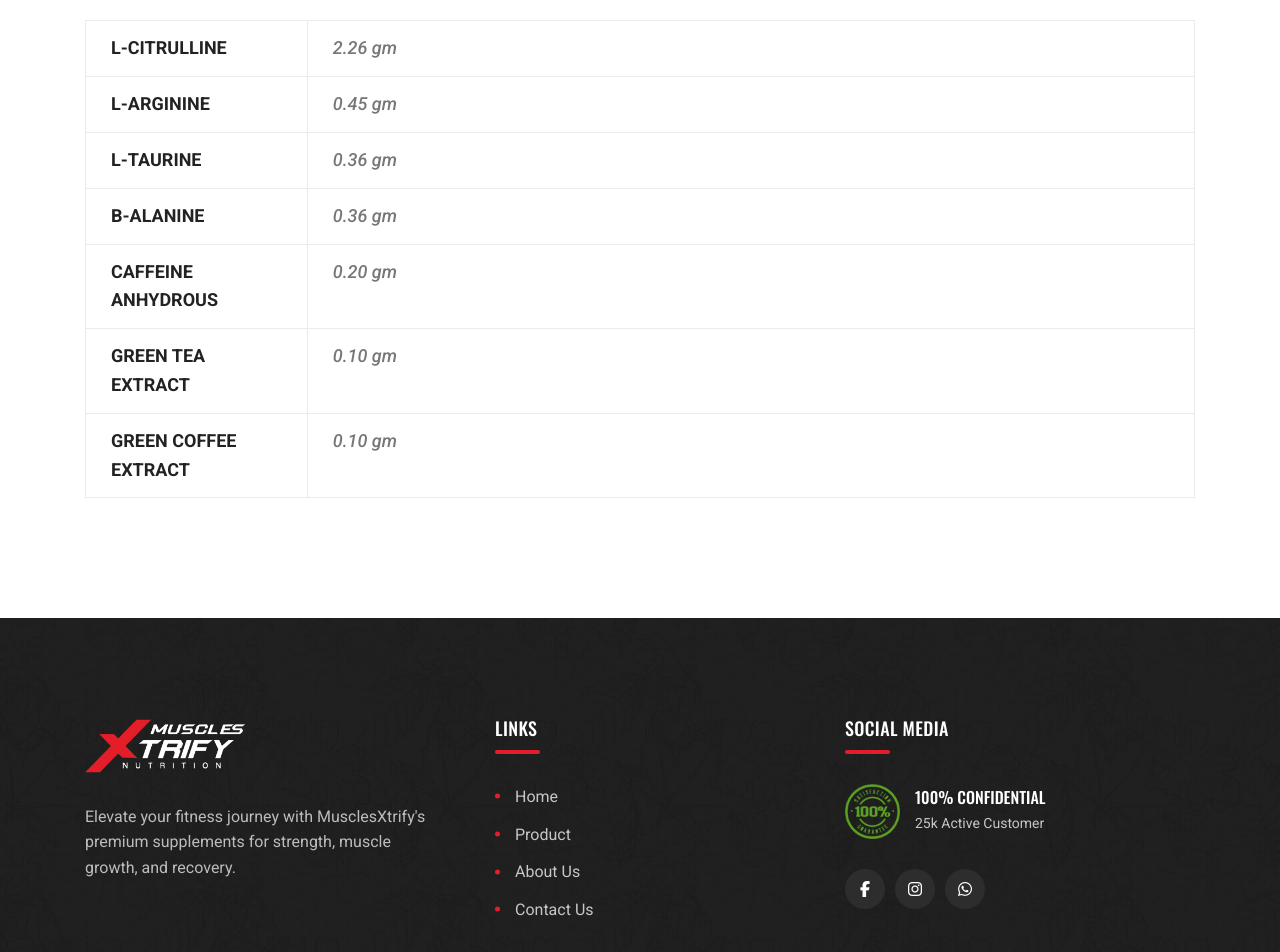
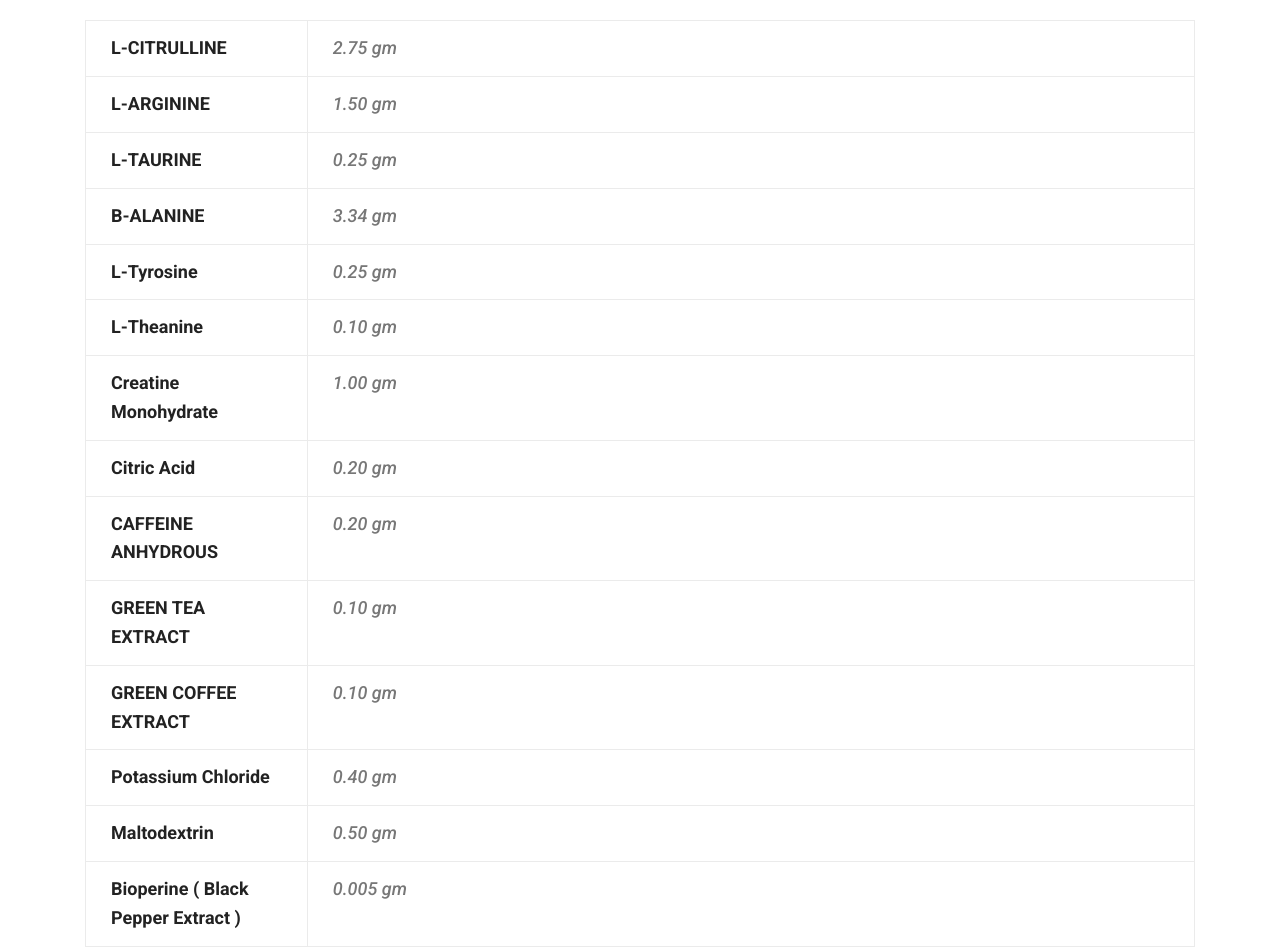
Before and after one commit to GomziServies/MusclesXtrify, a React (Create React App) app: page /pre-workout in a window 1280 px wide. Shown: the part 2520-3472 px from the top of the page. Built offline with nearby package versions, Linux system fonts and the light colour scheme.

Commit message:
design change

```diff
--- a/src/pages/nutrition/supplements.jsx
+++ b/src/pages/nutrition/supplements.jsx
@@ -75,8 +75,8 @@ function Supplements() {
               </div>
             </div>
             <div className="tg-shop-wrapper">
-              <div className="row justify-content-center">
-                <div className="col-lg-6 col-md-6">
+            <div className="row justify-content-center">
+                <div className="col-lg-4 col-12">
                   <div className="tg-shop-item text-center">
                     <div className="tg-shop-thumb">
                       <a href="whey-protein-powder?flavor=Chocolate&size=1kg">
@@ -92,14 +92,18 @@ function Supplements() {
                     <div className="tg-shop-content">
                       <h4 className="title">
                         <a href="whey-protein-powder?flavor=Chocolate&size=1kg">
-                          Whey Protein Chocolate-1kg
+                          Premium whey Protein
                         </a>
                       </h4>
-                      <div className="tg-shop-price">₹ 2,275/-</div>
+                      <div className="tg-shop-price inner-shop-details-price justify-content-center d-flex">
+                        <b>₹ 2,275/-</b>
+                        <span class="old-prices">₹3500/-</span>
+                        <h5 class="stock-status ml-3 mb-0">35%</h5>
+                      </div>
                     </div>
                   </div>
                 </div>
-                <div className="col-lg-6 col-md-6">
+                {/* <div className="col-lg-6 col-md-6">
                   <div className="tg-shop-item text-center">
                     <div className="tg-shop-thumb">
                       <a href="whey-protein-powder?flavor=Mocha Coffee&size=1kg">
@@ -167,8 +171,8 @@ function Supplements() {
                       <div className="tg-shop-price">₹ 4,200/-</div>
                     </div>
                   </div>
-                </div>
-                <div className="col-lg-6 col-md-6">
+                </div> */}
+                <div className="col-lg-4 col-12">
                   <div className="tg-shop-item text-center">
                     <div className="tg-shop-thumb">
                       <a href="creatine-supplements">
@@ -185,11 +189,15 @@ function Supplements() {
                       <h4 className="title">
                         <a href="creatine-supplements">Creatine Monohydrate</a>
                       </h4>
-                      <div className="tg-shop-price">₹ 810/-</div>
+                      <div className="tg-shop-price inner-shop-details-price justify-content-center d-flex">
+                        <b>₹ 810/-</b>
+                        <span class="old-prices">₹1800/-</span>
+                        <h5 class="stock-status ml-3 mb-0">55%</h5>
+                      </div>
                     </div>
                   </div>
                 </div>
-                <div className="col-lg-6 col-md-6">
+                <div className="col-lg-4 col-12">
                   <div className="tg-shop-item text-center">
                     <div className="tg-shop-thumb">
                       <a href="pre-workout">
@@ -206,7 +214,11 @@ function Supplements() {
                       <h4 className="title">
                         <a href="pre-workout">MusclesXtrify Pre Workout</a>
                       </h4>
-                      <div className="tg-shop-price">₹ 1,125/-</div>
+                      <div className="tg-shop-price inner-shop-details-price justify-content-center d-flex">
+                        <b>₹ 1,125/-</b>
+                        <span class="old-prices">₹2500/-</span>
+                        <h5 class="stock-status ml-3 mb-0">55%</h5>
+                      </div>
                     </div>
                   </div>
                 </div>
--- a/src/pages/products/pre-workout-supplements.jsx
+++ b/src/pages/products/pre-workout-supplements.jsx
@@ -334,14 +334,10 @@ function PureGoPreWorkout() {
                         <h4 class="title mt-5">Direction For Use :</h4>
                         <ul class="product-desc-list list-wrap">
                           <li>
-                            Take 5g (scoop for beginners) once a day with 200 -
-                            220 ml chilled water for an adult or as per
-                            Healthcare Expert.
+                            Take 5g (scoop for beginners) once a day with 200 - 220 ml chilled water for an adult or as per Healthcare Expert.
                           </li>
                           <li>
-                            Take 10g (scoop for professionals) once a day with
-                            380 - 400 ml for an adult or as per Healthcare
-                            Expert.
+                            Take 10g (scoop for professionals) once a day with 380 - 400 ml for an adult or as per Healthcare Expert.
                           </li>
                         </ul>
                       </div>
@@ -381,19 +377,35 @@ function PureGoPreWorkout() {
                           <tbody>
                             <tr>
                               <th scope="row">L-CITRULLINE</th>
-                              <td>2.26 gm</td>
+                              <td>2.75 gm</td>
                             </tr>
                             <tr>
                               <th scope="row">L-ARGININE</th>
-                              <td>0.45 gm</td>
+                              <td>1.50 gm</td>
                             </tr>
                             <tr>
                               <th scope="row">L-TAURINE</th>
-                              <td>0.36 gm</td>
+                              <td>0.25 gm</td>
                             </tr>
                             <tr>
                               <th scope="row">B-ALANINE</th>
-                              <td>0.36 gm</td>
+                              <td>3.34 gm</td>
+                            </tr>
+                            <tr>
+                              <th scope="row">L-Tyrosine</th>
+                              <td>0.25 gm</td>
+                            </tr>
+                            <tr>
+                              <th scope="row">L-Theanine</th>
+                              <td>0.10 gm</td>
+                            </tr>
+                            <tr>
+                              <th scope="row">Creatine Monohydrate</th>
+                              <td>1.00 gm</td>
+                            </tr>
+                            <tr>
+                              <th scope="row">Citric Acid</th>
+                              <td>0.20 gm</td>
                             </tr>
                             <tr>
                               <th scope="row">CAFFEINE ANHYDROUS</th>
@@ -406,6 +418,18 @@ function PureGoPreWorkout() {
                             <tr>
                               <th scope="row">GREEN COFFEE EXTRACT</th>
                               <td>0.10 gm</td>
+                            </tr>
+                            <tr>
+                              <th scope="row">Potassium Chloride</th>
+                              <td>0.40 gm</td>
+                            </tr>
+                            <tr>
+                              <th scope="row">Maltodextrin</th>
+                              <td>0.50 gm</td>
+                            </tr>
+                            <tr>
+                              <th scope="row">Bioperine ( Black Pepper Extract )</th>
+                              <td>0.005 gm</td>
                             </tr>
                           </tbody>
                         </table>
```
Also changed, not shown: src/pages/products/whey-protein-powder.jsx (+19 -76 lines).
